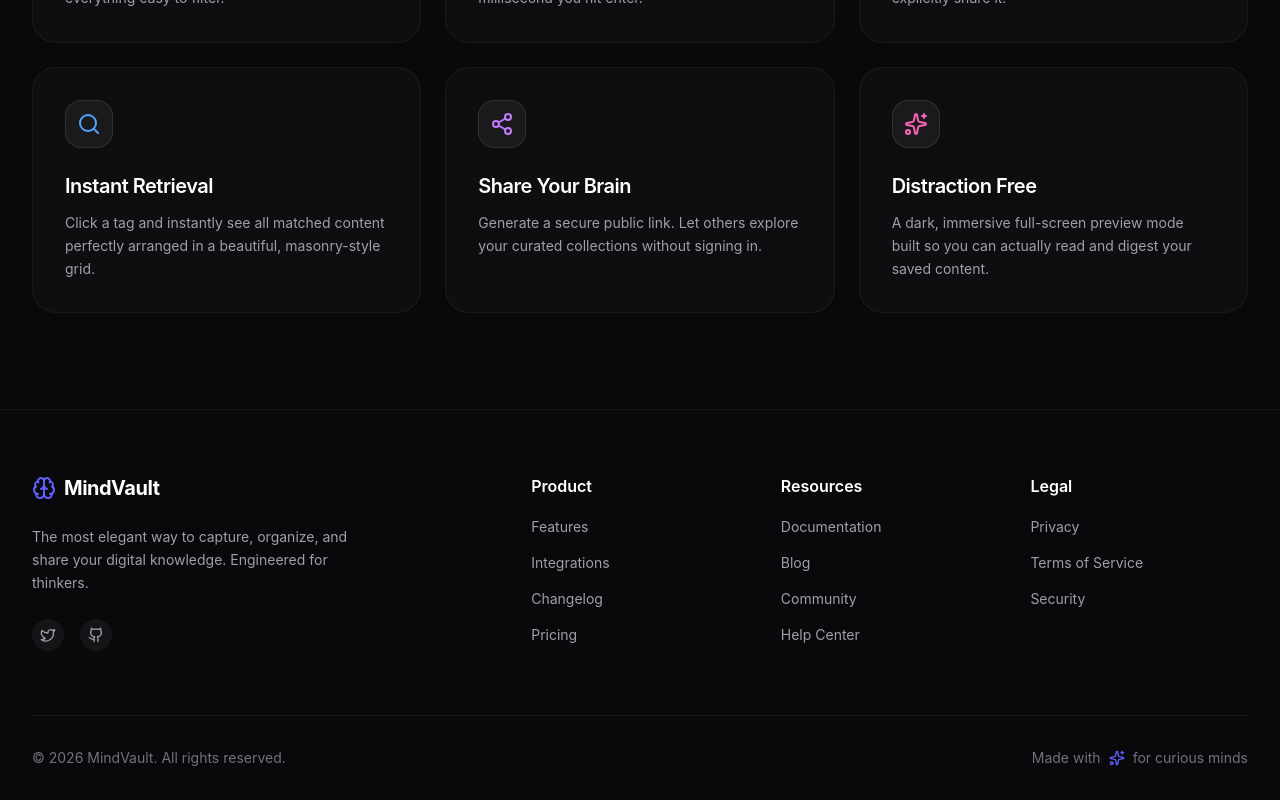
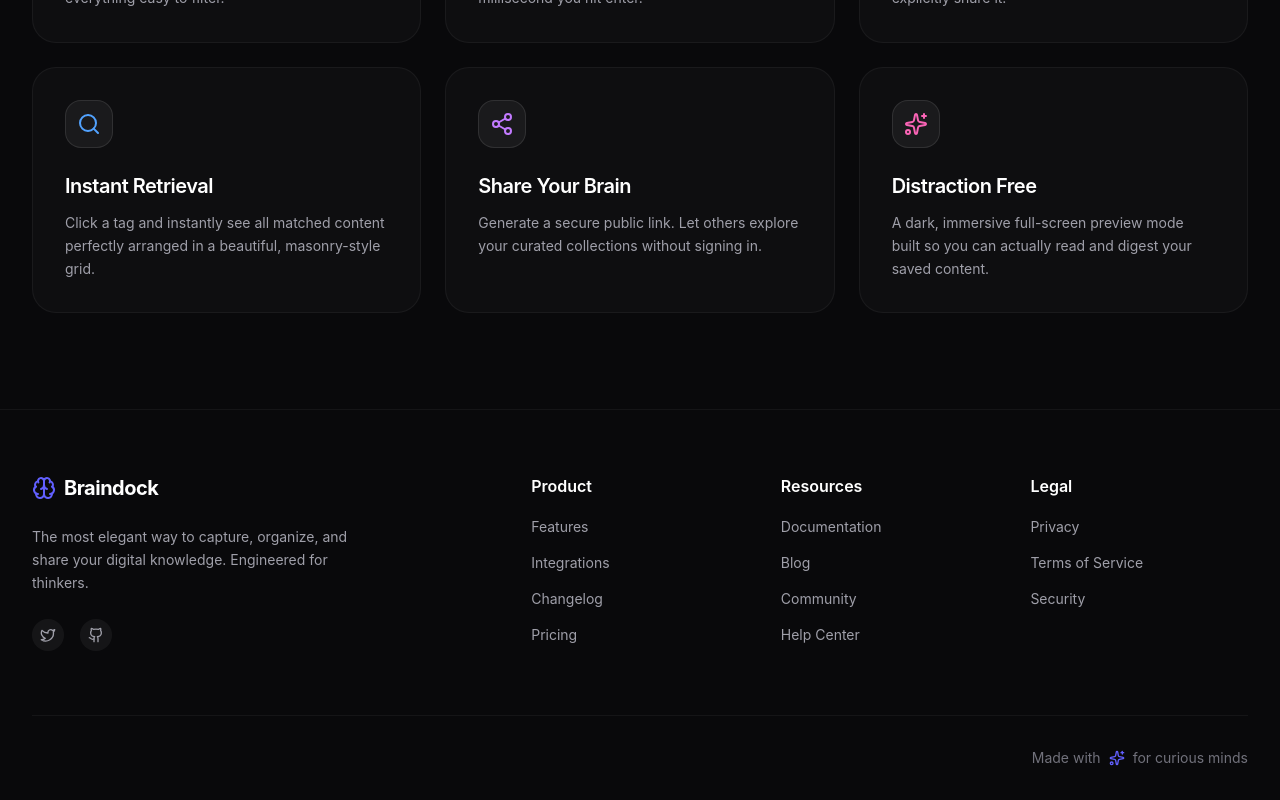
Before and after one commit to coder-Yash886/Brain-dock, a React app in the folder Frontend/: page / in a window 1280 px wide. Shown: the part 1205-2005 px from the top of the page. Built offline with nearby package versions, Linux system fonts and the light colour scheme; the HTML template or start-up script is replaced by a standard one.

Commit message:
Add the README file

```diff
--- a/Frontend/src/pages/Landing.tsx
+++ b/Frontend/src/pages/Landing.tsx
@@ -147,7 +147,7 @@
             <div className="col-span-2 lg:col-span-2">
               <div className="flex items-center gap-2 mb-6">
                 <Brain className="w-6 h-6 text-indigo-500" />
-                <span className="text-xl font-bold tracking-tight text-white">MindVault</span>
+                <span className="text-xl font-bold tracking-tight text-white">Braindock</span>
               </div>
               <p className="text-zinc-400 text-sm leading-relaxed max-w-xs mb-6">
                 The most elegant way to capture, organize, and share your digital knowledge. Engineered for thinkers.
@@ -194,7 +194,7 @@
 
           <div className="pt-8 border-t border-white/5 flex flex-col md:flex-row justify-between items-center gap-4">
             <p className="text-zinc-500 text-sm">
-              © {new Date().getFullYear()} MindVault. All rights reserved.
+
             </p>
             <div className="flex items-center gap-2 text-sm text-zinc-500">
               Made with <Sparkles className="w-4 h-4 text-indigo-500" /> for curious minds
```
Also changed, not shown: 1 other file (tests, documents, lock files or other folders).
